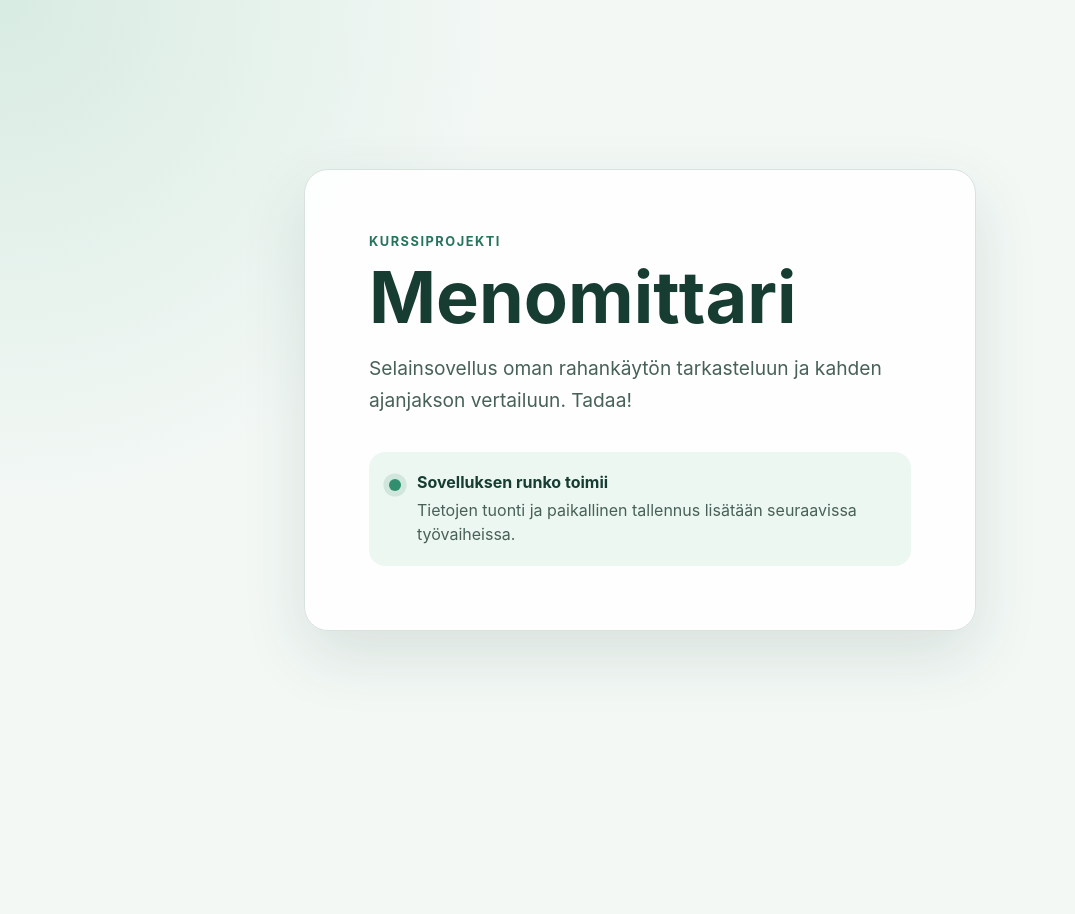
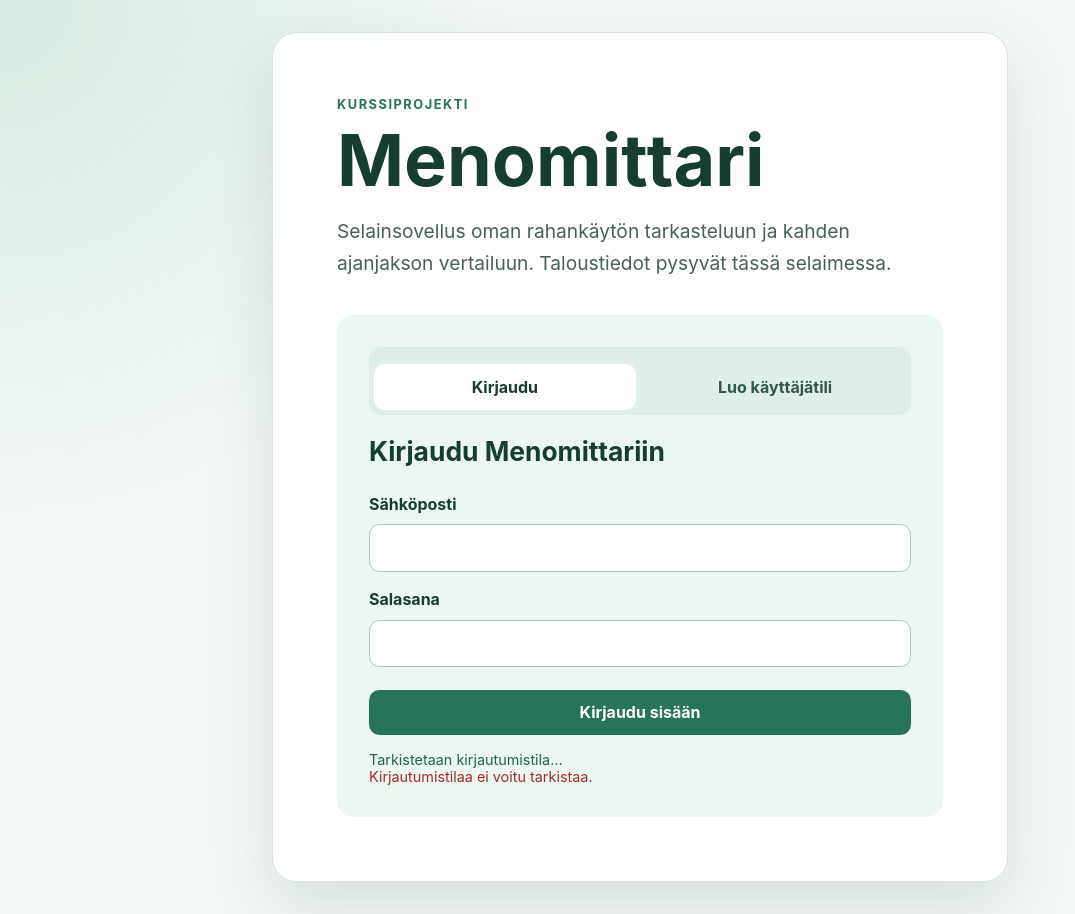
Before and after one commit to tuuturulla/menomittari-spending-tracker, a React (Vite) app in the folder frontend/: page / in a window 1280 px wide. Shown: the whole page, without its empty margins (0-1075 px from the left). Before the commit the page ends 800 px from the top, so only its background shows below. Built offline with nearby package versions, Linux system fonts and the light colour scheme; no server answers.

Commit message:
feat(menomittari): add account access UI

```diff
--- a/frontend/src/App.css
+++ b/frontend/src/App.css
@@ -1,4 +1,4 @@
-/* Center the small P0-01 shell while leaving room for later application sections. */
+/* Center the account view while leaving room for later application sections. */
 .app-shell {
   min-height: 100vh;
   display: grid;
@@ -7,7 +7,7 @@
 }
 
 .intro {
-  width: min(100%, 42rem);
+  width: min(100%, 46rem);
   padding: clamp(2rem, 6vw, 4rem);
   border: 1px solid #d8e3de;
   border-radius: 1.5rem;
@@ -31,7 +31,8 @@ h1 {
   line-height: 1;
 }
 
-.lead {
+.lead,
+.account-panel p {
   max-width: 35rem;
   margin: 1.25rem 0 2.25rem;
   color: #486158;
@@ -39,35 +40,113 @@ h1 {
   line-height: 1.65;
 }
 
-/* Keep the current implementation status visually separate from product content. */
-.status {
-  display: flex;
-  gap: 1rem;
-  padding: 1.25rem;
+.auth-card {
+  padding: clamp(1.25rem, 4vw, 2rem);
   border-radius: 1rem;
   background: #edf7f2;
 }
 
-.status-dot {
-  width: 0.75rem;
-  height: 0.75rem;
-  flex: 0 0 auto;
-  margin-top: 0.4rem;
-  border-radius: 50%;
-  background: #2f8f6f;
-  box-shadow: 0 0 0 0.35rem rgba(47, 143, 111, 0.15);
+.auth-card h2 {
+  margin: 1.25rem 0;
+  font-size: clamp(1.25rem, 4vw, 1.65rem);
 }
 
-.status h2 {
-  margin: 0 0 0.35rem;
-  color: #173d32;
-  font-size: 1rem;
+.auth-tabs {
+  display: grid;
+  grid-template-columns: 1fr 1fr;
+  gap: 0.5rem;
+  padding: 0.3rem;
+  border-radius: 0.75rem;
+  background: #dfeee7;
 }
 
-.status p {
+.auth-tabs button {
+  color: #31574b;
+  background: transparent;
+  box-shadow: none;
+}
+
+.auth-tabs button.active {
+  color: #173d32;
+  background: #fff;
+}
+
+form {
+  display: grid;
+  gap: 0.65rem;
+}
+
+label {
+  margin-top: 0.45rem;
+  font-weight: 700;
+}
+
+input {
+  width: 100%;
+  padding: 0.8rem 0.9rem;
+  border: 1px solid #adc8bc;
+  border-radius: 0.65rem;
+  color: #173d32;
+  background: #fff;
+  font: inherit;
+}
+
+input:focus-visible,
+button:focus-visible {
+  outline: 3px solid rgba(47, 143, 111, 0.35);
+  outline-offset: 2px;
+}
+
+button {
+  margin-top: 0.75rem;
+  padding: 0.8rem 1rem;
+  border: 0;
+  border-radius: 0.65rem;
+  color: #fff;
+  background: #27745d;
+  font: inherit;
+  font-weight: 700;
+  cursor: pointer;
+}
+
+button:disabled {
+  cursor: wait;
+  opacity: 0.65;
+}
+
+.field-hint,
+.feedback p {
   margin: 0;
+  font-size: 0.9rem;
+}
+
+.field-hint {
   color: #486158;
-  line-height: 1.5;
+}
+
+.feedback {
+  min-height: 1.4rem;
+  margin-top: 1rem;
+}
+
+.success-message {
+  color: #21634f;
+}
+
+.error-message {
+  color: #a12b2b;
+}
+
+.account-panel .eyebrow {
+  margin-bottom: 0;
+}
+
+.account-panel h2 {
+  overflow-wrap: anywhere;
+}
+
+.account-panel button {
+  width: 100%;
 }
 
 @media (max-width: 30rem) {
--- a/frontend/src/App.tsx
+++ b/frontend/src/App.tsx
@@ -1,7 +1,82 @@
+import { useEffect, useState, type FormEvent } from 'react'
 import './App.css'
+import {
+  AuthApiError,
+  getCurrentUser,
+  login,
+  logout,
+  register,
+  type PublicUser,
+} from './auth-api'
 
-// P0-01 provides only the visible application shell; later tasks add data and interactions.
 function App() {
+  const [mode, setMode] = useState<'login' | 'register'>('login')
+  const [user, setUser] = useState<PublicUser | null>(null)
+  const [busy, setBusy] = useState(true)
+  const [message, setMessage] = useState('Tarkistetaan kirjautumistila…')
+  const [error, setError] = useState('')
+
+  useEffect(() => {
+    getCurrentUser()
+      .then((currentUser) => {
+        setUser(currentUser)
+        setMessage(currentUser ? 'Olet kirjautunut sisään.' : '')
+      })
+      .catch(() => setError('Kirjautumistilaa ei voitu tarkistaa.'))
+      .finally(() => setBusy(false))
+  }, [])
+
+  const submitCredentials = async (event: FormEvent<HTMLFormElement>) => {
+    event.preventDefault()
+    const form = event.currentTarget
+    const formData = new FormData(form)
+    const email = String(formData.get('email') ?? '')
+    const password = String(formData.get('password') ?? '')
+
+    setBusy(true)
+    setError('')
+    setMessage('')
+    try {
+      if (mode === 'register') {
+        await register(email, password)
+        form.reset()
+        setMode('login')
+        setMessage('Käyttäjätili luotiin. Voit nyt kirjautua sisään.')
+      } else {
+        const authenticatedUser = await login(email, password)
+        setUser(authenticatedUser)
+        form.reset()
+        setMessage('Kirjautuminen onnistui.')
+      }
+    } catch (caughtError) {
+      setError(
+        caughtError instanceof AuthApiError
+          ? caughtError.message
+          : 'Yhteys palvelimeen epäonnistui.',
+      )
+    } finally {
+      setBusy(false)
+    }
+  }
+
+  const signOut = async () => {
+    setBusy(true)
+    setError('')
+    try {
+      await logout()
+      setUser(null)
+      setMessage('Olet kirjautunut ulos.')
+    } catch (caughtError) {
+      setError(
+        caughtError instanceof AuthApiError
+          ? caughtError.message
+          : 'Uloskirjautuminen epäonnistui.',
+      )
+    } finally {
+      setBusy(false)
+    }
+  }
+
   return (
     <main className="app-shell">
       <section className="intro" aria-labelledby="app-title">
@@ -9,19 +84,90 @@ function App() {
         <h1 id="app-title">Menomittari</h1>
         <p className="lead">
           Selainsovellus oman rahankäytön tarkasteluun ja kahden ajanjakson
-          vertailuun. Tadaa!
+          vertailuun. Taloustiedot pysyvät tässä selaimessa.
         </p>
 
-        <div className="status" role="status">
-          <span className="status-dot" aria-hidden="true" />
-          <div>
-            <h2>Sovelluksen runko toimii</h2>
-            <p>
-              Tietojen tuonti ja paikallinen tallennus lisätään seuraavissa
-              työvaiheissa.
-            </p>
+        <section className="auth-card" aria-labelledby="auth-title">
+          {user ? (
+            <div className="account-panel">
+              <p className="eyebrow">Kirjautunut käyttäjä</p>
+              <h2 id="auth-title">{user.email}</h2>
+              <p>
+                Istunto on backendissä, mutta tulevat taloustiedot tallennetaan
+                vain tähän selaimeen.
+              </p>
+              <button type="button" onClick={signOut} disabled={busy}>
+                Kirjaudu ulos
+              </button>
+            </div>
+          ) : (
+            <>
+              <div className="auth-tabs" aria-label="Käyttäjätilin toiminto">
+                <button
+                  type="button"
+                  className={mode === 'login' ? 'active' : ''}
+                  aria-pressed={mode === 'login'}
+                  onClick={() => setMode('login')}
+                  disabled={busy}
+                >
+                  Kirjaudu
+                </button>
+                <button
+                  type="button"
+                  className={mode === 'register' ? 'active' : ''}
+                  aria-pressed={mode === 'register'}
+                  onClick={() => setMode('register')}
+                  disabled={busy}
+                >
+                  Luo käyttäjätili
+                </button>
+              </div>
+
+              <h2 id="auth-title">
+                {mode === 'login' ? 'Kirjaudu Menomittariin' : 'Luo käyttäjätili'}
+              </h2>
+              <form onSubmit={submitCredentials}>
+                <label htmlFor="email">Sähköposti</label>
+                <input
+                  id="email"
+                  name="email"
+                  type="email"
+                  autoComplete="email"
+                  required
+                  disabled={busy}
+                />
+
+                <label htmlFor="password">Salasana</label>
+                <input
+                  id="password"
+                  name="password"
+                  type="password"
+                  autoComplete={mode === 'login' ? 'current-password' : 'new-password'}
+                  minLength={12}
+                  maxLength={128}
+                  required
+                  disabled={busy}
+                />
+                {mode === 'register' && (
+                  <p className="field-hint">Käytä vähintään 12 merkkiä.</p>
+                )}
+
+                <button type="submit" disabled={busy}>
+                  {busy
+                    ? 'Odota…'
+                    : mode === 'login'
+                      ? 'Kirjaudu sisään'
+                      : 'Luo tili'}
+                </button>
+              </form>
+            </>
+          )}
+
+          <div className="feedback" aria-live="polite">
+            {message && <p className="success-message">{message}</p>}
+            {error && <p className="error-message">{error}</p>}
           </div>
-        </div>
+        </section>
       </section>
     </main>
   )
--- /dev/null
+++ b/frontend/src/auth-api.ts
@@ -0,0 +1,106 @@
+const API_BASE_URL = import.meta.env.VITE_API_BASE_URL ?? 'http://127.0.0.1:8000'
+
+export interface PublicUser {
+  id: string
+  email: string
+  created_at: string
+}
+
+interface ErrorResponse {
+  detail?: string
+}
+
+export class AuthApiError extends Error {
+  readonly status: number
+
+  constructor(message: string, status: number) {
+    super(message)
+    this.status = status
+  }
+}
+
+let csrfToken: string | null = null
+
+async function parseError(response: Response): Promise<AuthApiError> {
+  let message = 'Pyyntö epäonnistui. Yritä uudelleen.'
+  try {
+    const body = (await response.json()) as ErrorResponse
+    if (typeof body.detail === 'string') {
+      message = body.detail
+    }
+  } catch {
+    // Keep the generic message if the backend did not return JSON.
+  }
+  return new AuthApiError(message, response.status)
+}
+
+async function request<T>(path: string, init: RequestInit = {}): Promise<T> {
+  const response = await fetch(`${API_BASE_URL}${path}`, {
+    ...init,
+    credentials: 'include',
+  })
+  if (!response.ok) {
+    throw await parseError(response)
+  }
+  if (response.status === 204) {
+    return undefined as T
+  }
+  return (await response.json()) as T
+}
+
+async function getCsrfToken(forceRefresh = false): Promise<string> {
+  if (!csrfToken || forceRefresh) {
+    const response = await request<{ token: string }>('/api/auth/csrf')
+    csrfToken = response.token
+  }
+  return csrfToken
+}
+
+async function sendWithCsrf<T>(path: string, body?: object): Promise<T> {
+  const send = async (forceRefresh: boolean) =>
+    request<T>(path, {
+      method: 'POST',
+      headers: {
+        'Content-Type': 'application/json',
+        'X-CSRF-Token': await getCsrfToken(forceRefresh),
+      },
+      body: body ? JSON.stringify(body) : undefined,
+    })
+
+  try {
+    return await send(false)
+  } catch (error) {
+    // A reload can leave an old in-memory token paired with a renewed cookie.
+    if (error instanceof AuthApiError && error.status === 403) {
+      return send(true)
+    }
+    throw error
+  }
+}
+
+export function register(email: string, password: string): Promise<PublicUser> {
+  return sendWithCsrf('/api/auth/register', { email, password })
+}
+
+export function login(email: string, password: string): Promise<PublicUser> {
+  return sendWithCsrf('/api/auth/login', { email, password })
+}
+
+export async function getCurrentUser(): Promise<PublicUser | null> {
+  try {
+    return await request<PublicUser>('/api/auth/me')
+  } catch (error) {
+    if (error instanceof AuthApiError && error.status === 401) {
+      return null
+    }
+    throw error
+  }
+}
+
+export function logout(): Promise<void> {
+  return sendWithCsrf('/api/auth/logout')
+}
+
+export function resetAuthClientForTests(): void {
+  csrfToken = null
+}
```
